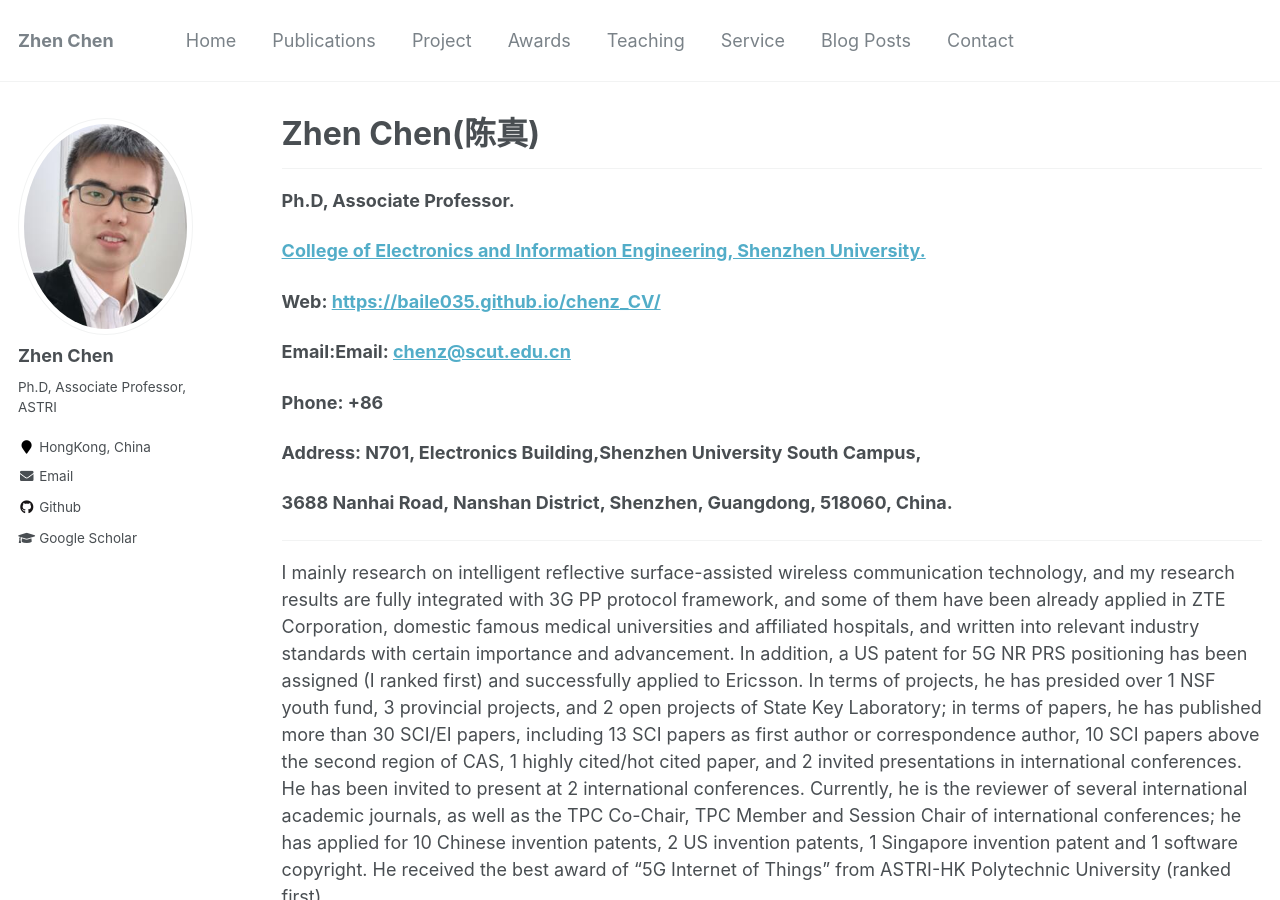
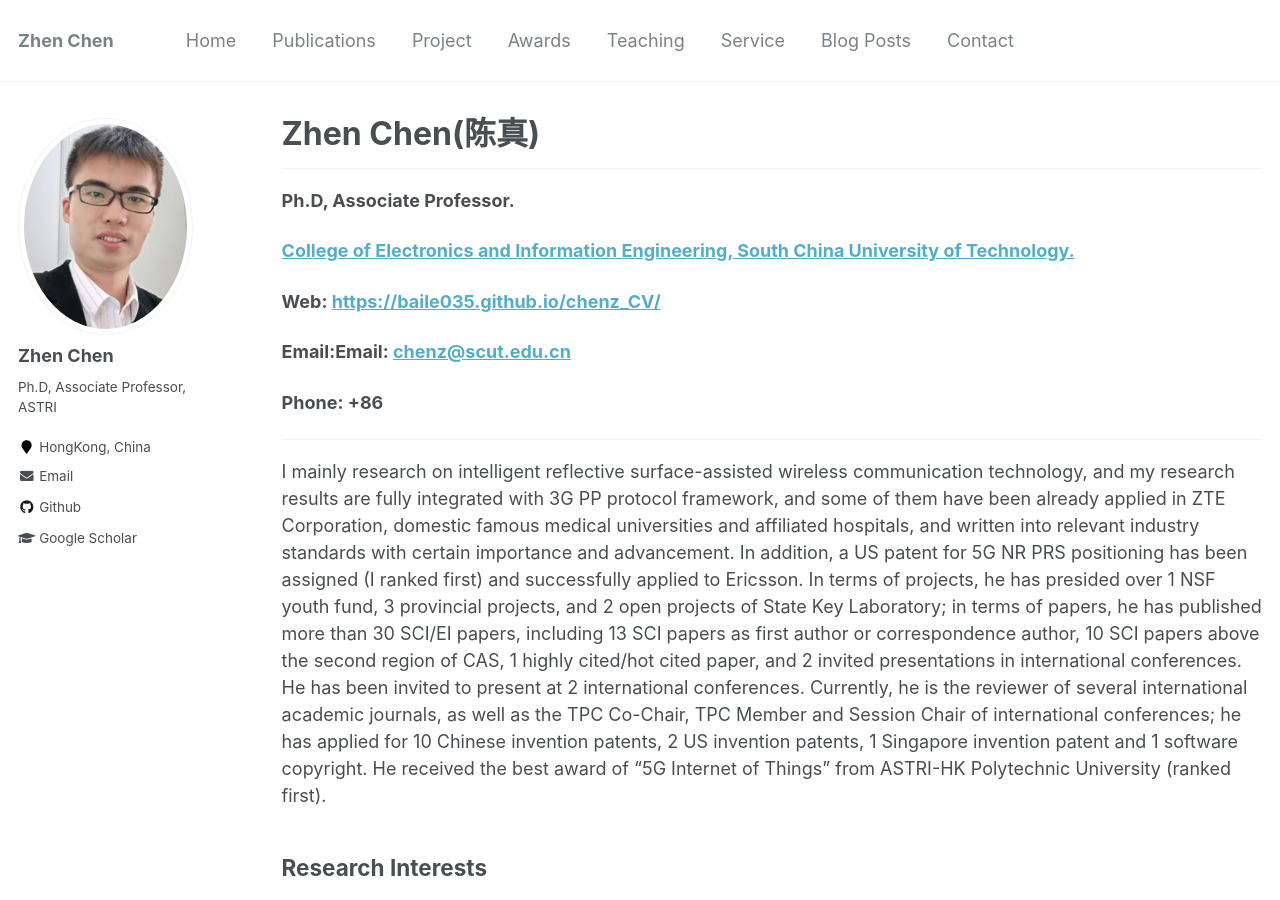
Before and after one commit to baile035/chenz_CV, a Jekyll site: the page built from _pages/home.md, in a window 1280 px wide and 900 px high. Built offline with Jekyll 4.4.1, drawn with Linux system fonts in a browser that asks for light colours.

Commit message:
Update home.md

```diff
--- a/_pages/home.md
+++ b/_pages/home.md
@@ -11,7 +11,7 @@ author_profile: true
 <html>
 <p><b style="line-height:50%"> Ph.D, Associate Professor. </b> </p>
 
-<p><b style="line-height:50%"><a href="http://ceie.szu.edu.cn/">College of Electronics and Information Engineering, Shenzhen University.</a></b></p>
+<p><b style="line-height:50%"><a href="https://www2.scut.edu.cn/ee/">College of Electronics and Information Engineering, South China University of Technology.</a></b></p>
 
 <p><b style="line-height:50%"> Web: <a href="http://baile035.github.io/chenz_CV/">https://baile035.github.io/chenz_CV/ </a> </b></p>
 </html>
@@ -20,8 +20,10 @@ author_profile: true
 
 <p><b style="line-height:50%"> Phone: +86   </b></p>
 
+<!--
 <p><b width="50%" style="line-height:50%"> Address: N701, Electronics Building,Shenzhen University South Campus, </b> </p>
 <p><b width="50%" style="line-height:50%">3688 Nanhai Road, Nanshan District, Shenzhen, Guangdong, 518060, China.  </b> </p>
+-->
 
 ***
 I mainly research on intelligent reflective surface-assisted wireless communication technology, and my research results are fully integrated with 3G PP protocol framework, and some of them have been already applied in ZTE Corporation, domestic famous medical universities and affiliated hospitals, and written into relevant industry standards with certain importance and advancement. In addition, a US patent for 5G NR PRS positioning has been assigned (I ranked first) and successfully applied to Ericsson. In terms of projects, he has presided over 1 NSF youth fund, 3 provincial projects, and 2 open projects of State Key Laboratory; in terms of papers, he has published more than 30 SCI/EI papers, including 13 SCI papers as first author or correspondence author, 10 SCI papers above the second region of CAS, 1 highly cited/hot cited paper, and 2 invited presentations in international conferences. He has been invited to present at 2 international conferences. Currently, he is the reviewer of several international academic journals, as well as the TPC Co-Chair, TPC Member and Session Chair of international conferences; he has applied for 10 Chinese invention patents, 2 US invention patents, 1 Singapore invention patent and 1 software copyright. He received the best award of "5G Internet of Things" from ASTRI-HK Polytechnic University (ranked first).
```
